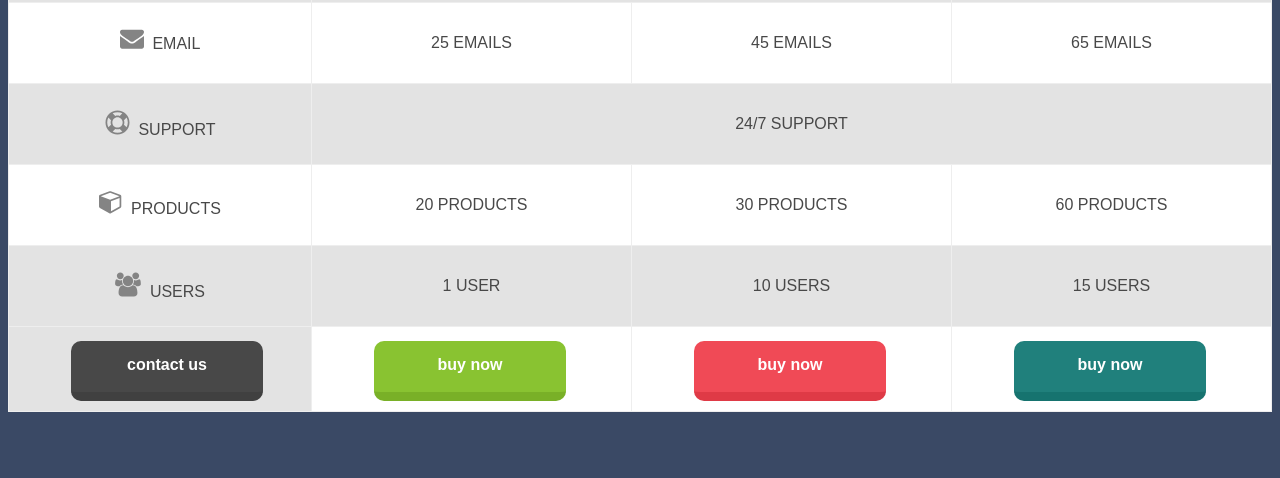
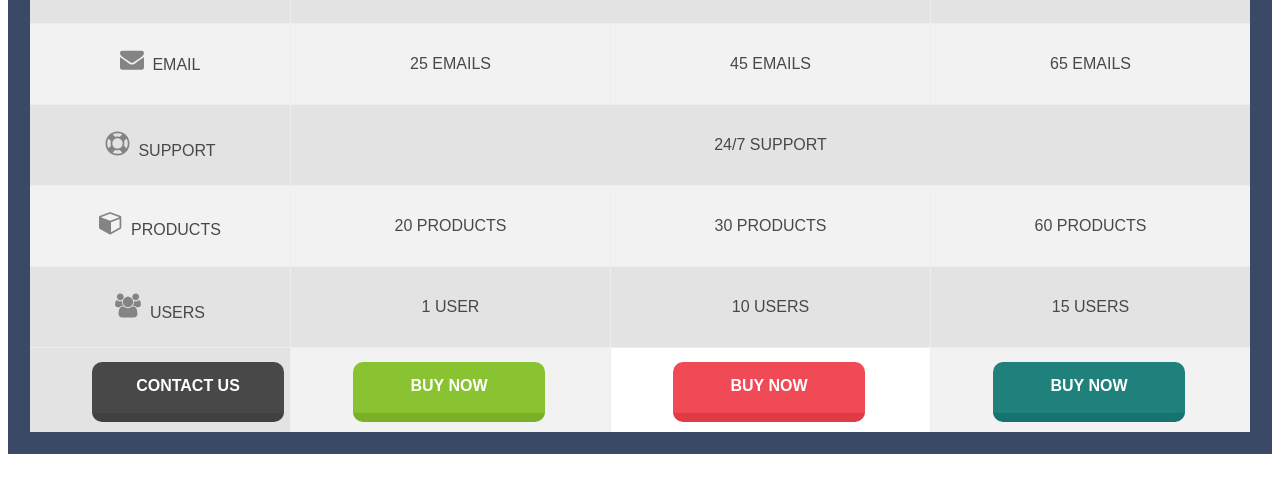
Before and after one commit to SinkLineP/DAN.IT.DZ, a plain HTML site: page dz/lesson 5/index.html in a window 1280 px wide. Shown: the part 403-881 px from the top of the page. Before the commit the page ends 839 px from the top, so only its background shows below. Drawn offline with Linux system fonts and the light colour scheme.

Commit message:
fix-css-html

```diff
--- a/dz/lesson 5/css/style.css
+++ b/dz/lesson 5/css/style.css
@@ -3,6 +3,7 @@
     border-collapse: collapse;
     border-spacing: 0;
     background-color: white;
+    border: 22px solid #3A4965;
 
 }
 
@@ -34,6 +35,13 @@
     vertical-align: top
 }
 
+.tg-txt {
+    text-transform: uppercase;
+}
+
+.tg-line {
+    background-color: #F2F2F2;
+}
 /* ==================================================TITLE-LEVEL-1================================== */
 
 .title-1 {
@@ -347,12 +355,3 @@
     background-color: #E3E3E3;
     margin: auto;
 }
-
-/* .back {
-
-    border: 100px solid #3A4965;
-} */
-
-.back {
-    background-color: #3A4965;
-}
--- a/dz/lesson 5/index.html
+++ b/dz/lesson 5/index.html
@@ -8,9 +8,9 @@
     <title>Document</title>
 </head>
 
-<body class="back">
+<body>
 
-    <table class="tg">
+    <table class="tg tg-txt">
 
         <thead>
             <tr>
@@ -48,7 +48,7 @@
             </tr>
         </thead>
         <tbody>
-            <tr>
+            <tr class="tg-line">
                 <td class="tg-0lax">
                     <p class="title-lvl2-1"><img src="./images/icon-1.svg" />&nbsp; Storage</p>
                 </td>
@@ -73,7 +73,7 @@
                     <p class="all-title">unlimited</p>
                 </td>
             </tr>
-            <tr>
+            <tr class="tg-line">
                 <td class="tg-0lax">
                     <p class="title-lvl2-1"><img src="./images/icon-3.svg" />&nbsp; Email</p>
                 </td>
@@ -95,7 +95,7 @@
                     <p class="all-title">24/7 support</p>
                 </td>
             </tr>
-            <tr>
+            <tr class="tg-line">
                 <td class="tg-0lax">
                     <p class="title-lvl2-1"><img src="./images/icon-5.svg" />&nbsp; products</p>
                 </td>
@@ -129,7 +129,7 @@
                         <p class="button-txt">contact us</p>
                     </a>
                 </td>
-                <td class="tg-0lax">
+                <td class="tg-0lax tg-line">
                     <a class="button-2" target="_blank">
                         <p class="button-txt">buy now</p>
                     </a>
@@ -139,7 +139,7 @@
                         <p class="button-txt">buy now</p>
                     </a>
                 </td>
-                <td class="tg-0lax">
+                <td class="tg-0lax tg-line">
                     <a class="button-4" target="_blank">
                         <p class="button-txt">buy now</p>
                     </a>
```
